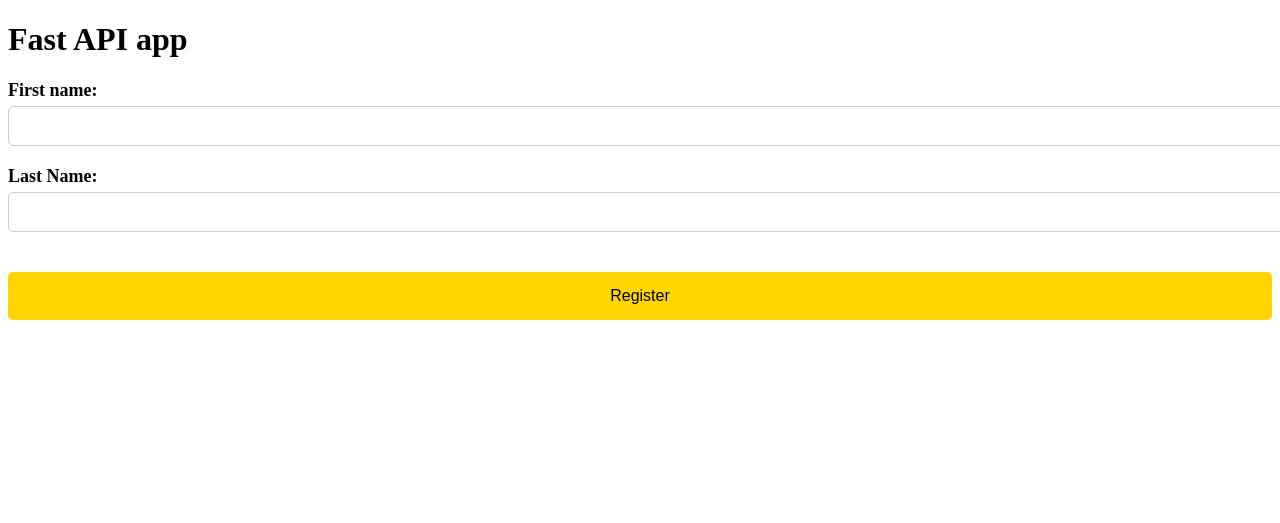
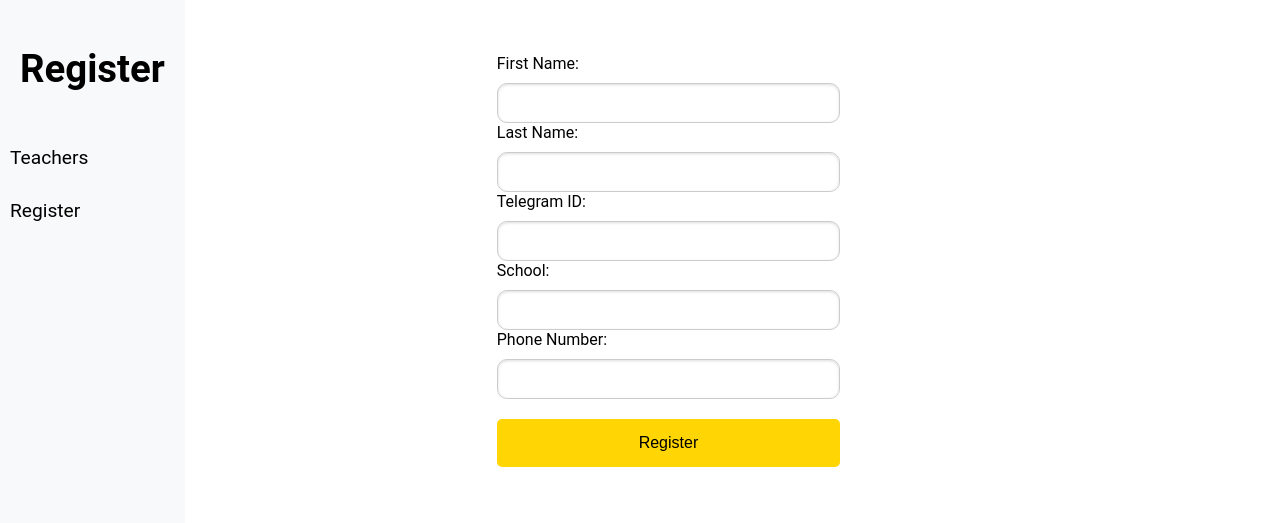
Before and after one commit to Redmi4ek/Navigator-, a plain HTML site: page static/index.html in a window 1280 px wide. Drawn offline with Linux system fonts and the light colour scheme.

Commit message:
added new data fields and fixed metadata

```diff
--- a/static/index.html
+++ b/static/index.html
@@ -4,39 +4,94 @@
     <meta charset="UTF-8">
     <title>Fast API app</title>
     <style>
+        body {
+            font-family: 'Roboto', sans-serif;
+            padding: 0px;
+            margin: 0px;
+        }
+
         .container {
-            max-width: 400px;
-            margin: 0 auto;
+            display: flex;
         }
-        .window {
-            background-color: #fff;
-            border: 2px solid #ccc;
-            border-radius: 10px;
-            margin: 50px auto;
-            padding: 40px 80px;
-            box-shadow: 0px 0px 10px rgba(0, 0, 0, 0.2);
+
+        .sidebar {
+            width: 15%;
+            height: 100vh;
+            background-color: #f8f9fa;
+            font-size: larger;
         }
-        .window-header {
-            text-align: center;
-            font-size: 24px;
-            margin-bottom: 20px;
+
+        h1 {
+            padding: 20px;
+
         }
-        .input-field {
-            margin-bottom: 20px;
+
+        .content {
+            margin-right: 10%;
+            width: 85%;
+            padding: 20px;
+            display: flex;
+            justify-content: center;
+            align-items: center;
+            height: 60vh;
         }
-        .input-field label {
+
+        .sidebar a {
             display: block;
-            margin-bottom: 5px;
-            font-size: 18px;
-            font-weight: bold;
+            margin-bottom: 10px;
+            text-decoration: none;
+            color: black;
+            padding: 10px;
         }
-        .input-field input[type="text"] {
+
+        .form {
+            display: flex;
+            flex-direction: column;
+            align-items: center;
+            justify-content: center;
+        }
+
+        label {
+            margin-top: 20px;
+        }
+
+        input[type="text"] {
+            margin-top: 10px;
             width: 100%;
             padding: 10px;
+            box-sizing: border-box;
             font-size: 16px;
+            border-radius: 10px;
             border: 1px solid #ccc;
-            border-radius: 5px;
+            box-shadow: inset 0 1px 3px #ddd;
         }
+
+        input[type="text"]:focus {
+            border: 1px solid #ddd;
+            outline: none;
+        }
+
+        input[type="submit"] {
+            background-color: #465FF1;
+            border: none;
+            color: white;
+            padding: 10px 32px;
+            text-align: center;
+            text-decoration: none;
+            display: inline-block;
+            font-size: 16px;
+            margin: 2px 2px;
+            cursor: pointer;
+            transition-duration: 0.4s;
+            border-radius: 10px;
+
+
+        }
+
+        input[type="submit"]:hover {
+            background-color: #344ac5;
+        }
+
         .continue_btn {
             background-color: rgb(255, 213, 3);
             border: none;
@@ -56,19 +111,34 @@
     </style>
 </head>
 <body>
-<h1>Fast API app</h1>
-<div class="window-body">
-    <form id="registerForm">
-        <div class="input-field">
-            <label for="firstName">First name:</label>
-            <input type="text" id="firstName" required>
+<div class="container">
+    <div class="sidebar">
+        <h1>Register</h1>
+        <a href="teachers.html">Teachers</a>
+        <a href="regist.html">Register</a>
+    </div>
+    <div class="content">
+        <div class="form">
+            <form id="registerForm">
+                <label for="lastName">First Name:</label>
+                <input type="text" name="firstName" id="firstName" required>
+                <br>
+                <label for="lastName">Last Name:</label>
+                <input type="text" name="lastName" id="lastName" required>
+                <br>
+                <label for="telegramId">Telegram ID:</label>
+                <input type="text" name="telegramId" id="telegramId">
+                <br>
+                <label for="school">School:</label>
+                <input type="text" name="school" id="school" required>
+                <br>
+                <label for="phoneNumber">Phone Number:</label>
+                <input type="text" name="phoneNumber" id="phoneNumber" required>
+                <br>
+                <button type="submit" class="continue_btn" onclick="">Register</button>
+            </form>
         </div>
-        <div class="input-field">
-            <label for="lastName">Last Name:</label>
-            <input type="text" id="lastName" required>
-        </div>
-        <button type="submit" class="continue_btn">Register</button>
-    </form>
+    </div>
 </div>
 <script src="index.js"></script>
 </body>
--- a/static/index.js
+++ b/static/index.js
@@ -4,13 +4,22 @@ document.addEventListener("DOMContentLoaded", function () {
 
         const firstName = document.getElementById("firstName").value;
         const lastName = document.getElementById("lastName").value;
+        const telegramId = document.getElementById("telegramId").value;
+        const school = document.getElementById("school").value;
+        const phoneNumber = document.getElementById("phoneNumber").value;
 
         const response = await fetch("http://127.0.0.1:8001/register", {  // Обновленный URL
             method: "POST",
             headers: {
                 "Content-Type": "application/json"
             },
-            body: JSON.stringify({ first_name: firstName, last_name: lastName })
+            body: JSON.stringify({
+                first_name: firstName,
+                last_name: lastName,
+                telegram_id: telegramId,
+                school: school,
+                phone_number: phoneNumber,
+            })
         });
 
         if (response.ok) {
```
Also changed, not shown: 1 other file.
